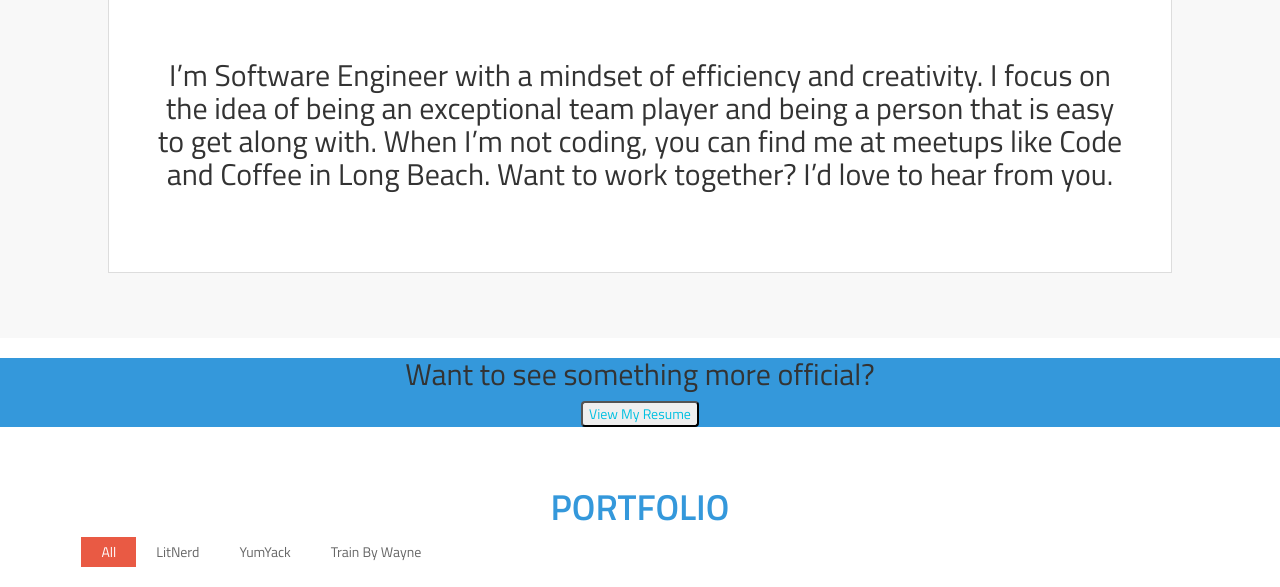
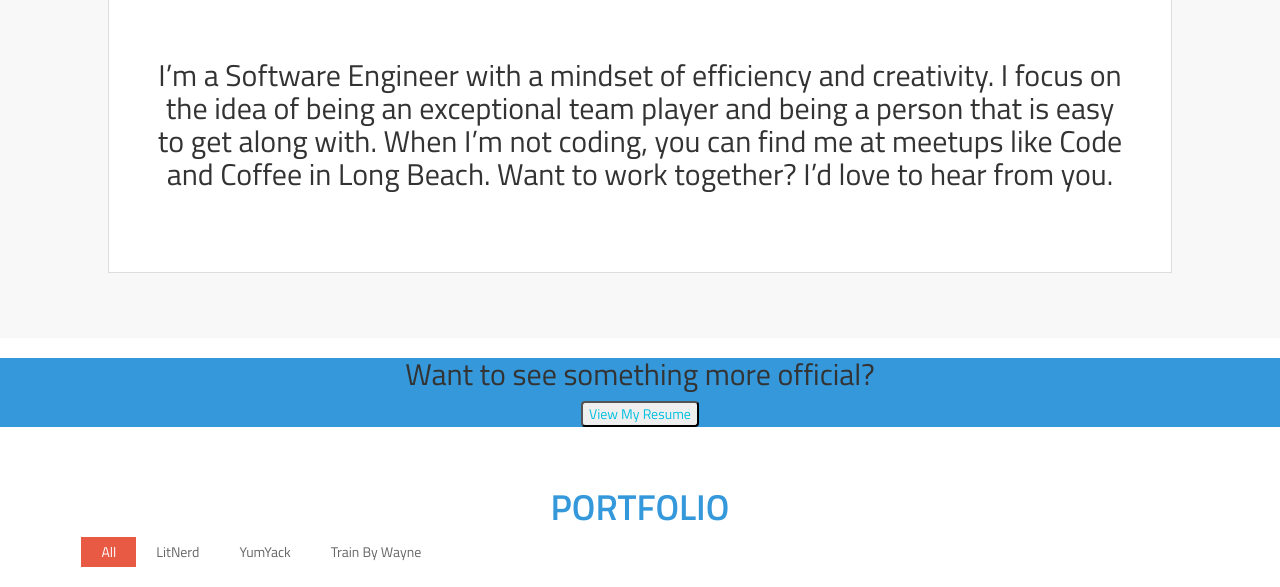
Before and after one commit to ReubenBagtas/ReubenBagtas.github.io, a plain HTML site: page index.html in a window 1280 px wide. Shown: the part 1015-1602 px from the top of the page. Drawn offline with nearby package versions, Linux system fonts and the light colour scheme; grey boxes are pictures that could not be loaded.

```diff
--- a/index.html
+++ b/index.html
@@ -102,7 +102,7 @@
               </ul>
               <div class="tab-content">
                   <div id="sectionA" class="tab-pane fade in active">
-                      <h2>I’m Software Engineer with a mindset of efficiency and creativity.
+                      <h2>I’m a Software Engineer with a mindset of efficiency and creativity.
                           I focus on the idea of being an exceptional team player and being a person that is easy to get along with.
                           When I’m not coding, you can find me at meetups like Code and Coffee in Long Beach.
                           Want to work together? I’d love to hear from you.</h2>
```
Also changed, not shown: 1 other file.
